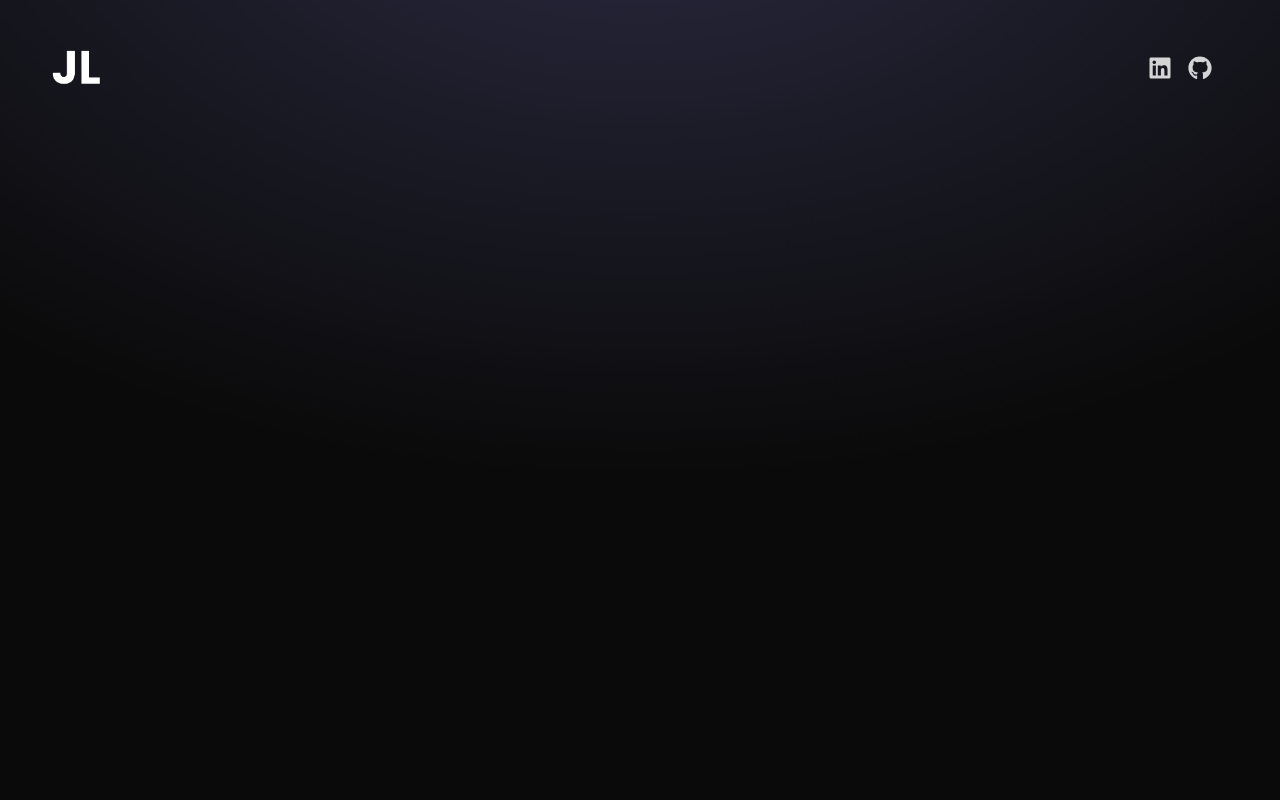
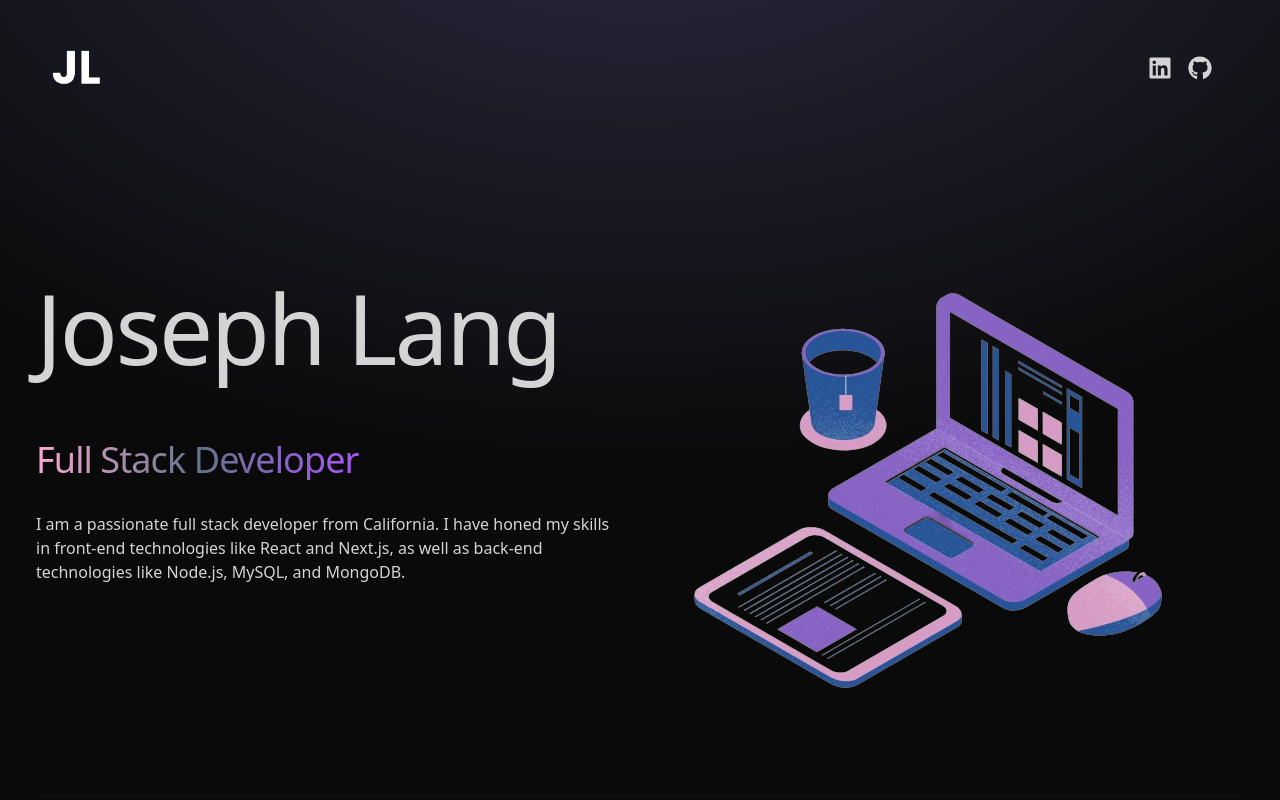
Before and after one commit to joseph-lang7/portfolio, a React (Vite) app: page / in a window 1280 px wide. Built offline with nearby package versions, Linux system fonts and the light colour scheme.

Commit message:
Implement hero section

```diff
--- a/src/App.jsx
+++ b/src/App.jsx
@@ -1,6 +1,6 @@
 import "./App.css";
 import Navbar from "./components/navbar/nav-bar";
-
+import Hero from "./components/hero/hero";
 function App() {
   return (
     <div className="overflow-x-hidden text-neutral-300 antialiased selection:bg-cyan-300 selection:text-cyan-900">
@@ -8,6 +8,7 @@
         <div className="absolute top-0 z-[-2] h-screen w-screen bg-neutral-950 bg-[radial-gradient(ellipse_80%_80%_at_50%_-20%,rgba(120,119,198,0.3),rgba(255,255,255,0))]"></div>
         <div className="container mx-auto px-9">
           <Navbar />
+          <Hero />
         </div>
       </div>
     </div>
--- /dev/null
+++ b/src/components/hero/hero.jsx
@@ -0,0 +1,30 @@
+import { HERO_TEXT } from "../../constants";
+const Hero = () => {
+  return (
+    <div className="border-b border-neutral-900 pb-4 lg:mb-35">
+      <div className="flex flex-wrap">
+        <div className="w-full lg:w-1/2">
+          <div className="flex flex-col items-center lg:items-start">
+            <h1 className="pb-16 text6xl font-thin tracking-tight lg:mt-16 lg:text-8xl">
+              Joseph Lang
+            </h1>
+            <span className="bg-gradient-to-r from-pink-300 via-slate-500 to-purple-500 bg-clip-text text-4xl tracking-tight text-transparent">
+              Full Stack Developer
+            </span>
+            <p className="my-2 max-w-xl py-6">{HERO_TEXT}</p>
+          </div>
+        </div>
+        <div className="w-full lg:w-1/2 lg:p-8">
+          <div className="flex justify-center">
+            <img
+              src="/hero-img.png"
+              alt="image of a computer, tablet, and cup of tea"
+            />
+          </div>
+        </div>
+      </div>
+    </div>
+  );
+};
+
+export default Hero;
--- /dev/null
+++ b/src/constants/index.js
@@ -0,0 +1,2 @@
+export const HERO_TEXT =
+  "I am a passionate full stack developer from California. I have honed my skills in front-end technologies like React and Next.js, as well as back-end technologies like Node.js, MySQL, and MongoDB.";
```
Also changed, not shown: public/hero-img.png (added).
